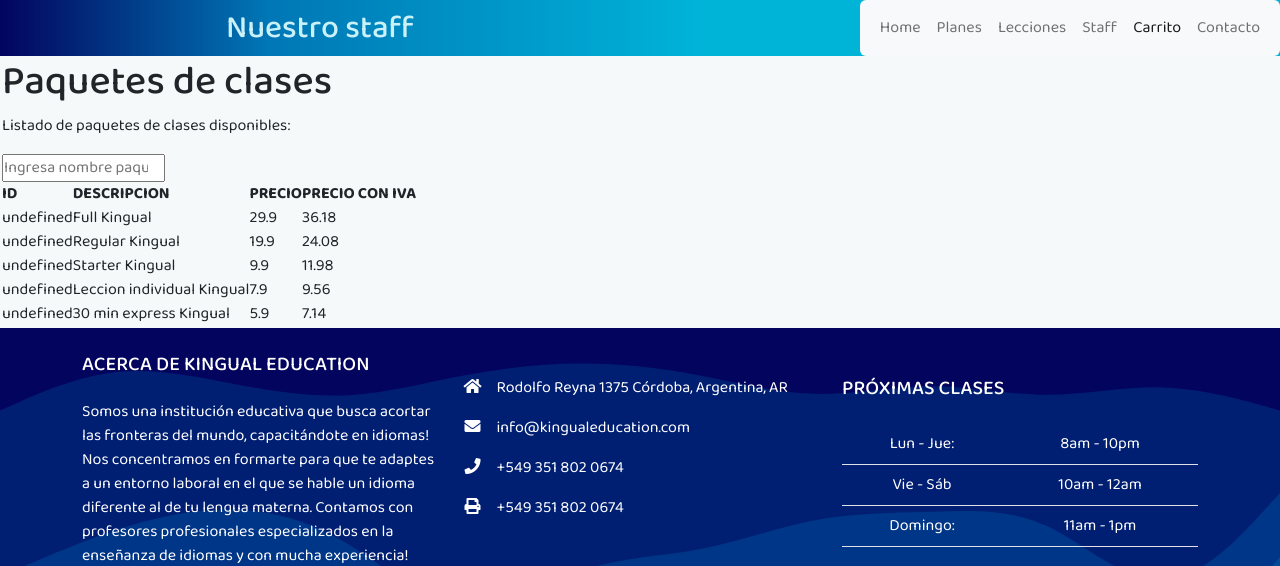
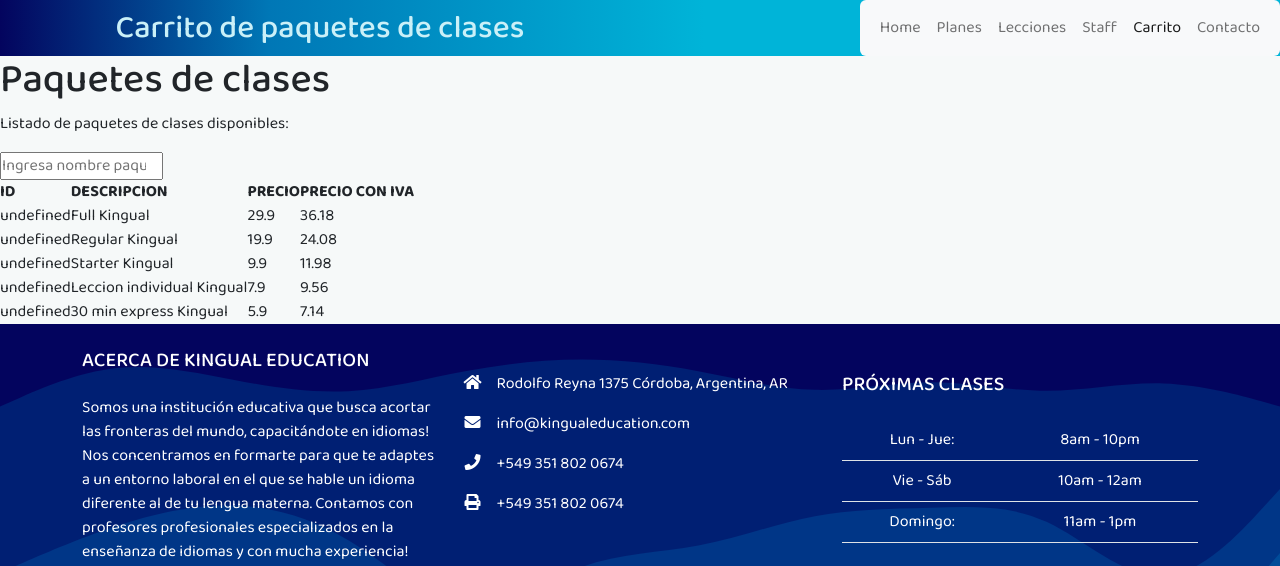
Before and after one commit to Tinchoreta/kingual, a website: page pages/carrito.html in a window 1280 px wide. Shown: the top 566 px of the page. Drawn offline with nearby package versions, Linux system fonts and the light colour scheme.

Commit message:
Eventos y DOM en proyecto Kingual arreglando CSS

```diff
--- a/pages/carrito.html
+++ b/pages/carrito.html
@@ -23,8 +23,8 @@
     <title>Carrito de compras - Arrays</title>
 </head>
 <body>
-    <header class="headerStaff">
-		<h1 class="titulos">Nuestro staff</h1>
+    <header class="headerCarrito">
+		<h1 class="titulos">Carrito de paquetes de clases</h1>
 		<nav class="navbar navbar-expand-lg navbar-light bg-light">
 			<div class="container-fluid">
 				<button class="navbar-toggler" type="button" data-bs-toggle="collapse"
@@ -45,7 +45,7 @@
 			</div>
 		</nav>
 	</header>
-    <article>
+    <div>
         <h1 id="titulo">Paquetes de clases</h1>
         <p id="parrafo">Listado de paquetes de clases disponibles:</p>
         <div>
@@ -65,7 +65,7 @@
             </tbody>
         </table>
 
-    </article>
+    </div>
     <footer class="text-white text-left text-lg-start bg-primary">
 		<!-- Grid container -->
 		<div class="container pt-3 pb-3">
```
Also changed, not shown: scss/_carrito.scss (added).
